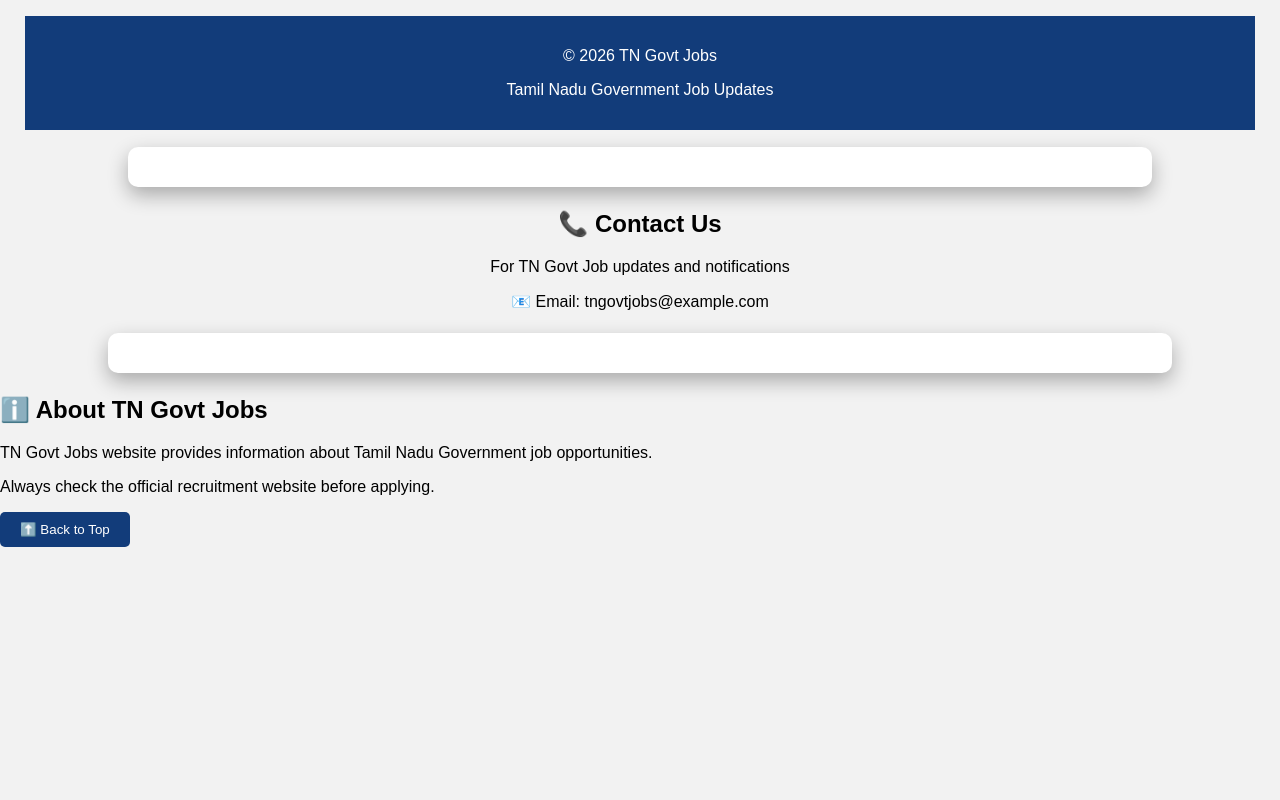
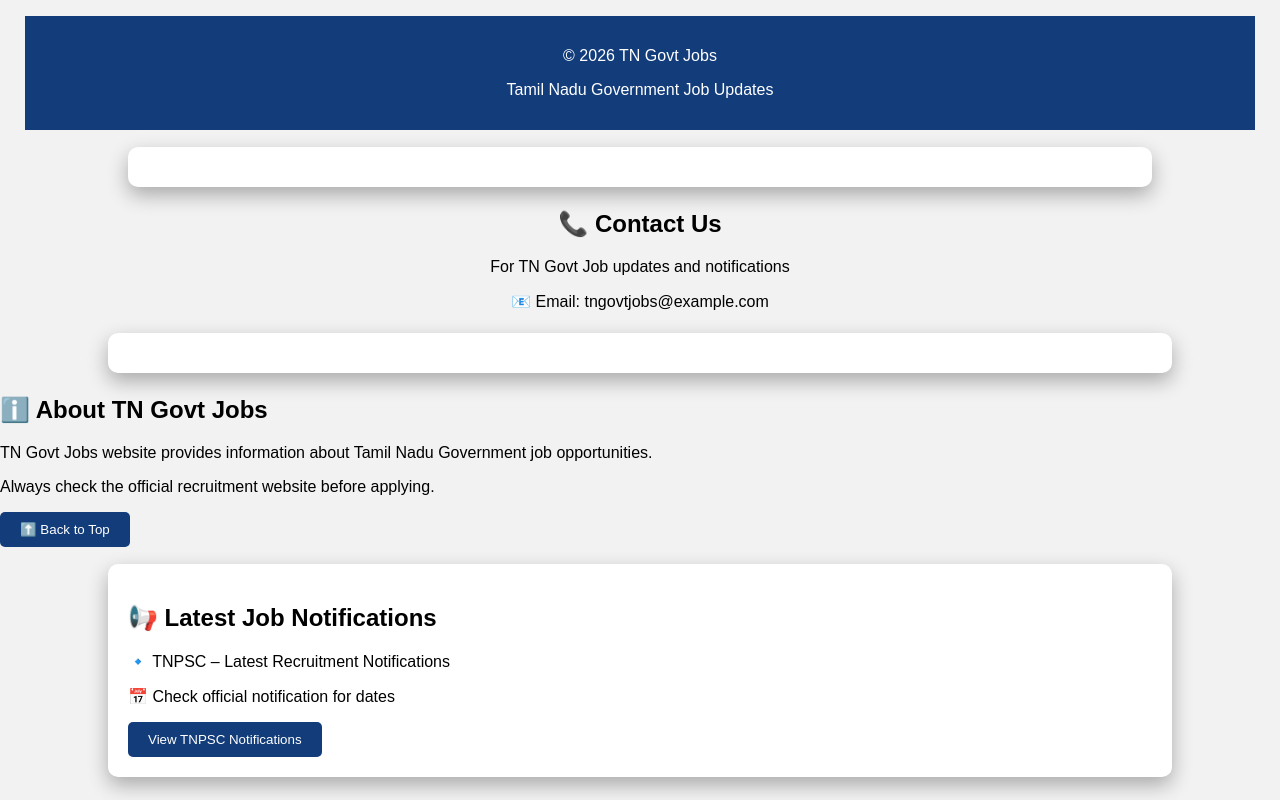
Before and after one commit to veeragank5-create/tn-govt-jobs, a plain HTML site: page index.html in a window 1280 px wide. Shown: the part 1771-2571 px from the top of the page. Before the commit the page ends 2318 px from the top, so only its background shows below. Drawn offline with Linux system fonts and the light colour scheme.

Commit message:
Update index.html

```diff
--- a/index.html
+++ b/index.html
@@ -235,4 +235,14 @@
     ⬆️ Back to Top
 </button>
 </body>
-</html>
+<div class="job">
+    <h2>📢 Latest Job Notifications</h2>
+
+    <p>🔹 TNPSC – Latest Recruitment Notifications</p>
+    <p>📅 Check official notification for dates</p>
+
+    <a href="https://www.tnpsc.gov.in/" target="_blank">
+        <button>View TNPSC Notifications</button>
+    </a>
+</div>
+    </html>
```
